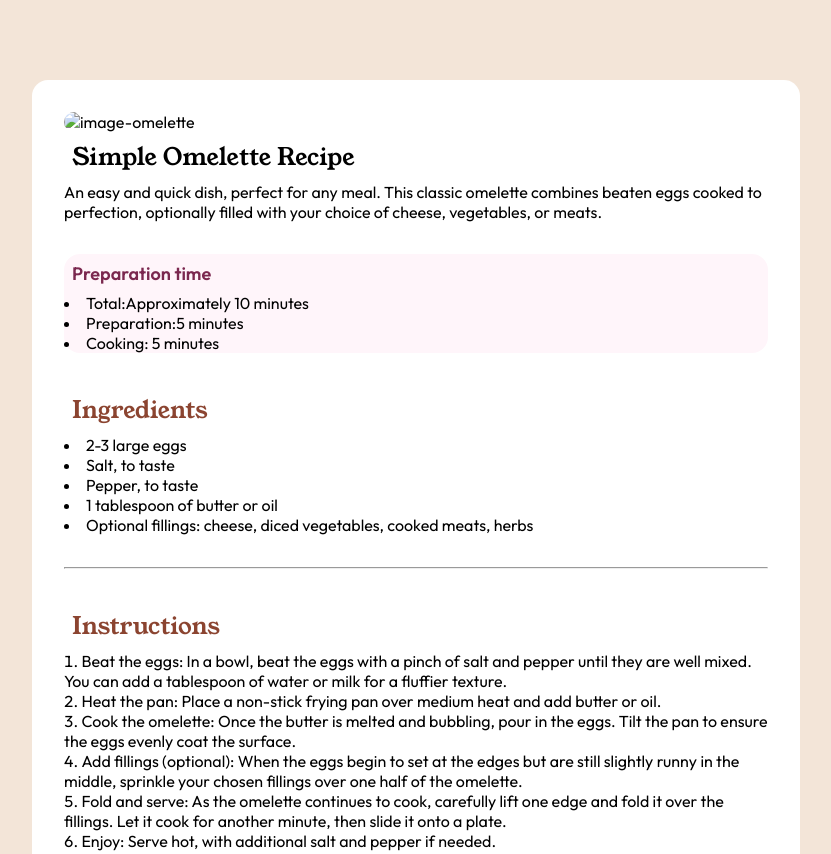
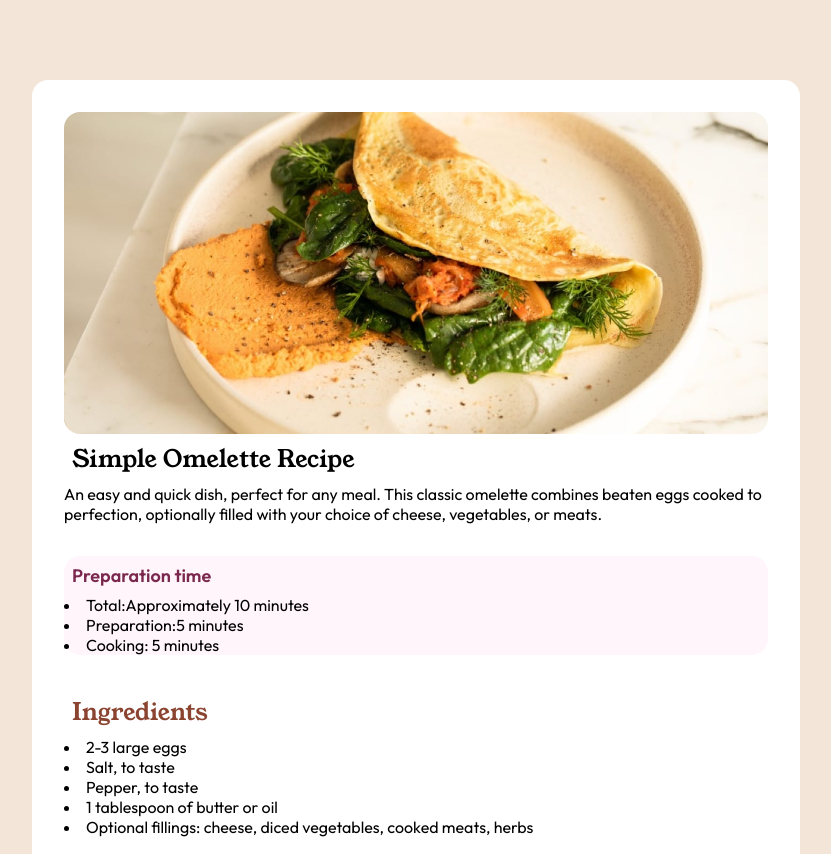
Before and after one commit to AhmedEhabHM/Recipe_page, a plain HTML site: page index.html in a window 1280 px wide. Shown: the top 854 px of the page, without its empty margins (224-1055 px from the left). Drawn offline with Linux system fonts and the light colour scheme.

Commit message:
Update index.html

```diff
--- a/index.html
+++ b/index.html
@@ -4,7 +4,7 @@
 <head>
   <meta charset="UTF-8">
   <meta name="viewport" content="width=device-width, initial-scale=1.0">
-  <link rel="icon" type="image/jpeg" href="./assets/images/image-omelette32.jpeg">
+  <link rel="icon" type="image/jpeg" href="image-omelette32.jpeg">
   <title>Recipe page</title>
   <link rel="stylesheet" href="style.css">
   <link rel="preconnect" href="https://fonts.googleapis.com">
@@ -17,7 +17,7 @@
 <body>
   <main>
     <div id="div_1">
-      <img src="assets/images/image-omelette.jpeg" alt="image-omelette">
+      <img src="image-omelette.jpeg" alt="image-omelette">
       <h1>Simple Omelette Recipe</h1>
       <p>An easy and quick dish, perfect for any meal. This classic omelette combines beaten eggs cooked
         to perfection, optionally filled with your choice of cheese, vegetables, or meats.
```
